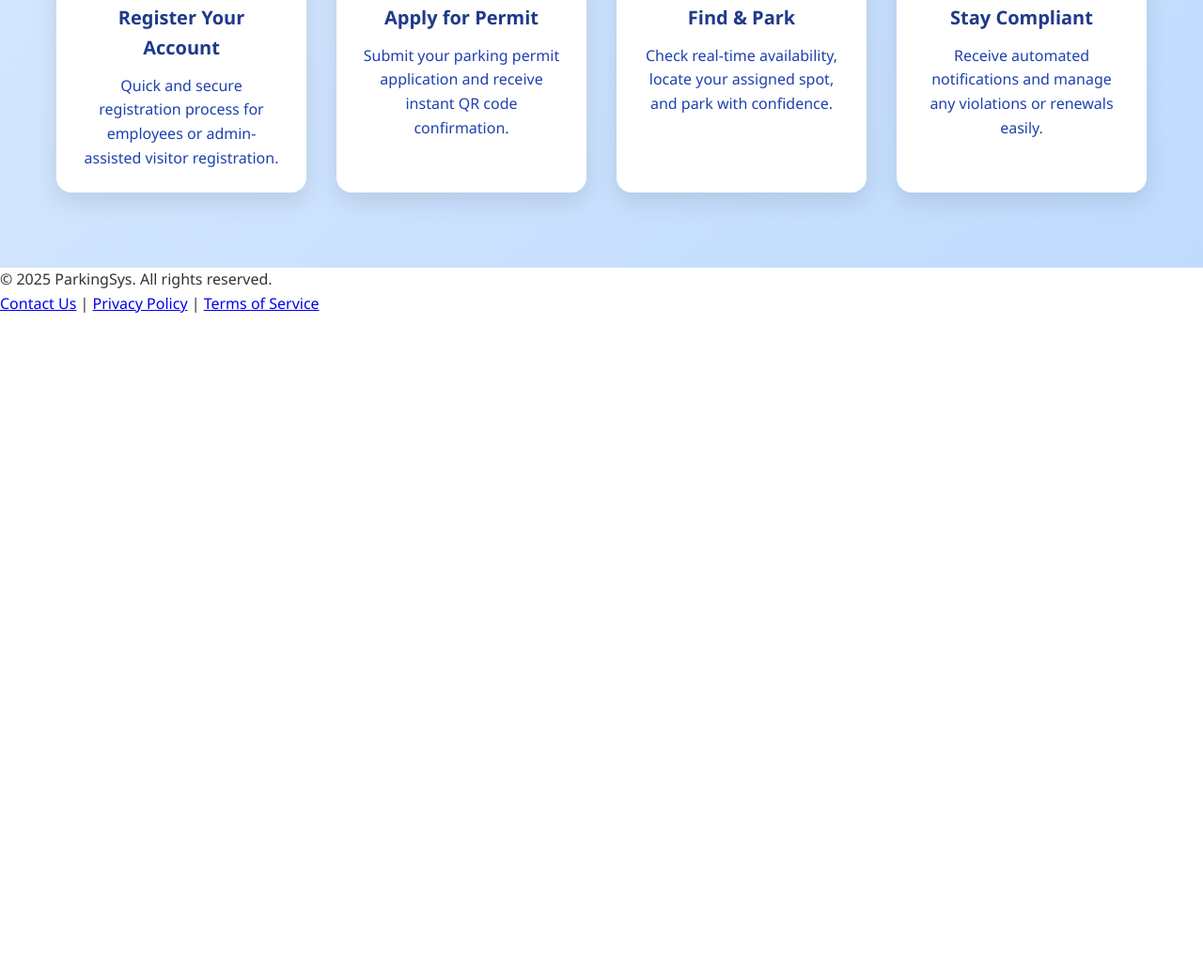
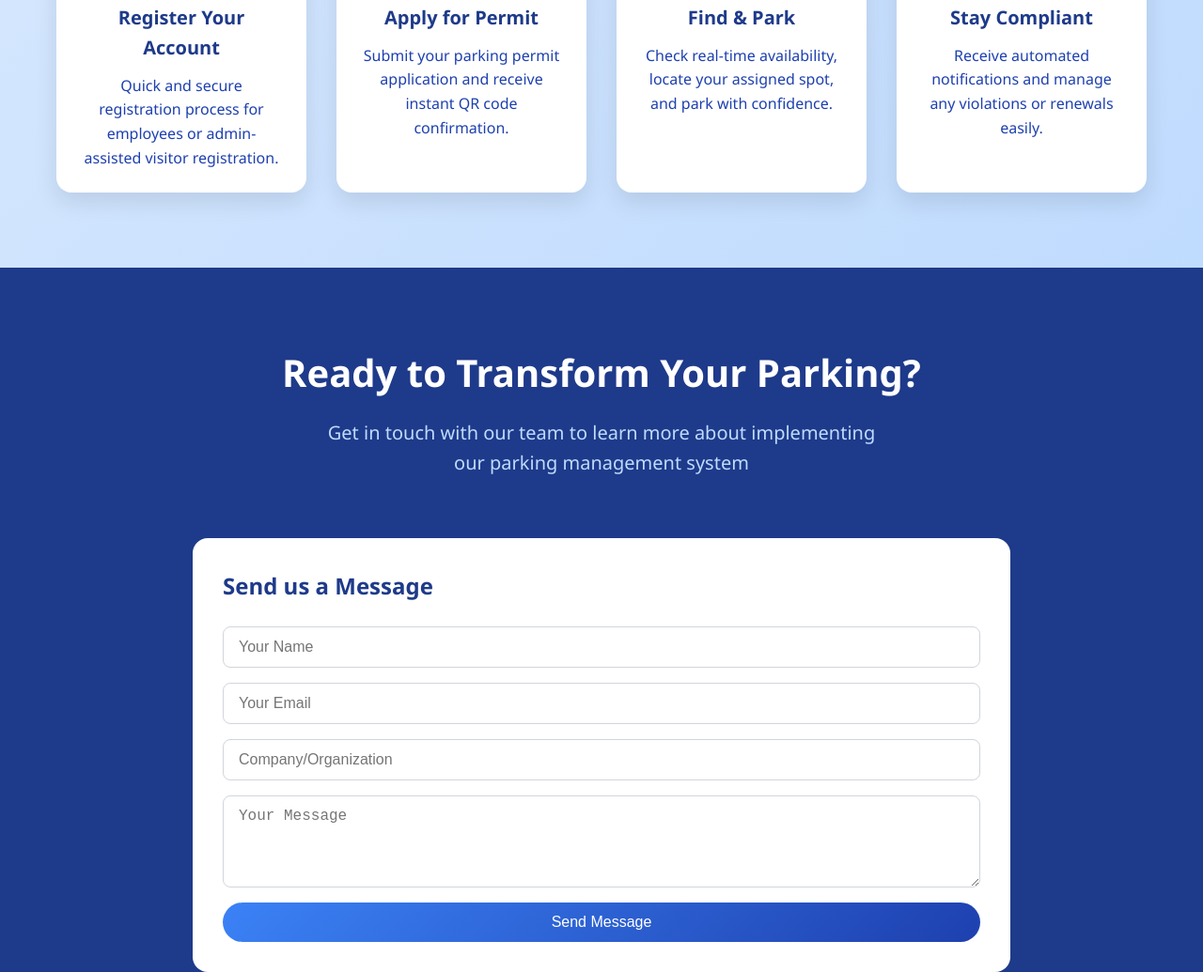
Before and after one commit to SE4106-Project-Group-11/Parking-Management-System, a plain HTML site: page frontend/pages/home/Home.html in a window 1280 px wide. Shown: the part 3344-4379 px from the top of the page at 94% size. Before the commit the page ends 3680 px from the top, so only its background shows below. Drawn offline with Linux system fonts and the light colour scheme.

Commit message:
Send Email Section Added

```diff
--- a/frontend/css/home/styles.css
+++ b/frontend/css/home/styles.css
@@ -534,15 +534,77 @@ body {
     color: #1e40af;
 }
 
-/* Animation Properties*/
-.reveal {
-  opacity: 0;
-  transform: translateY(50px);
-  transition: all 0.6s ease-out;
-  will-change: opacity, transform;
+/* Contact Section */
+.contact {
+    padding-top: 5rem;
+    background: #1e3a8a;
+    color: white;
 }
 
-.reveal.visible {
-  opacity: 1;
-  transform: translateY(0);
+.contact .section-header h2,
+.contact .section-header p {
+    color: white;
 }
+
+.contact .section-header p {
+    color: #bfdbfe;
+}
+
+.contact-content {
+    display: flex;
+    gap: 3rem;
+    flex-direction: row;
+    align-items: center;
+    justify-content: center;
+}
+
+.contact-info h3 {
+    font-size: 1.5rem;
+    font-weight: 600;
+    margin-bottom: 1.5rem;
+}
+
+
+.contact-form {
+    width: 75%;
+    background: white;
+    border-radius: 16px;
+    padding: 2rem;
+    color: #1e3a8a;
+
+}
+
+.contact-form h3 {
+    font-size: 1.5rem;
+    font-weight: 600;
+    margin-bottom: 1.5rem;
+}
+
+.contact-form form {
+    display: flex;
+    flex-direction: column;
+    gap: 1rem;
+}
+
+.contact-form input,
+.contact-form textarea {
+    width: 100%;
+    padding: 0.75rem 1rem;
+    border: 1px solid #d1d5db;
+    border-radius: 8px;
+    font-size: 1rem;
+    transition: border-color 0.3s ease;
+}
+
+.contact-form input:focus,
+.contact-form textarea:focus {
+    outline: none;
+    border-color: #3b82f6;
+    box-shadow: 0 0 0 3px rgba(59, 130, 246, 0.1);
+}
+
+.contact-form .btn-primary {
+    width: 100%;
+    padding: 0.75rem;
+    font-size: 1rem;
+}
--- a/frontend/pages/home/Home.html
+++ b/frontend/pages/home/Home.html
@@ -275,18 +275,28 @@
         </div>
     </section>
 
-   <!-- Footer Section -->
-  <footer>
-    <div class="footer-container">
-      <p>© 2025 ParkingSys. All rights reserved.</p>
-      <nav class="footer-nav">
-        <a href="contact.html" target="_blank">Contact Us</a> |
-        <a href="privacy_policy.html" target="_blank">Privacy Policy</a> |
-        <a href="terms.html" target="_blank">Terms of Service</a>
-      </nav>
-    </div>
-  </footer>
-</section>
+  <!-- Contact Section -->
+    <section id="contact" class="contact">
+        <div class="contact-background"></div>
+        <div class="container">
+            <div class="section-header">
+                <h2>Ready to Transform Your Parking?</h2>
+                <p>Get in touch with our team to learn more about implementing our parking management system</p>
+            </div>
+
+            <div class="contact-content">
+                <div class="contact-form">
+                    <h3>Send us a Message</h3>
+                    <form>
+                        <input type="text" placeholder="Your Name" required>
+                        <input type="email" placeholder="Your Email" required>
+                        <input type="text" placeholder="Company/Organization">
+                        <textarea placeholder="Your Message" rows="4" required></textarea>
+                        <button type="submit" class="btn-primary">Send Message</button>
+                    </form>
+                </div>
+            </div>
+        </div>
 
 <script src="../../js/home/script.js"></script>
 </body>
```
